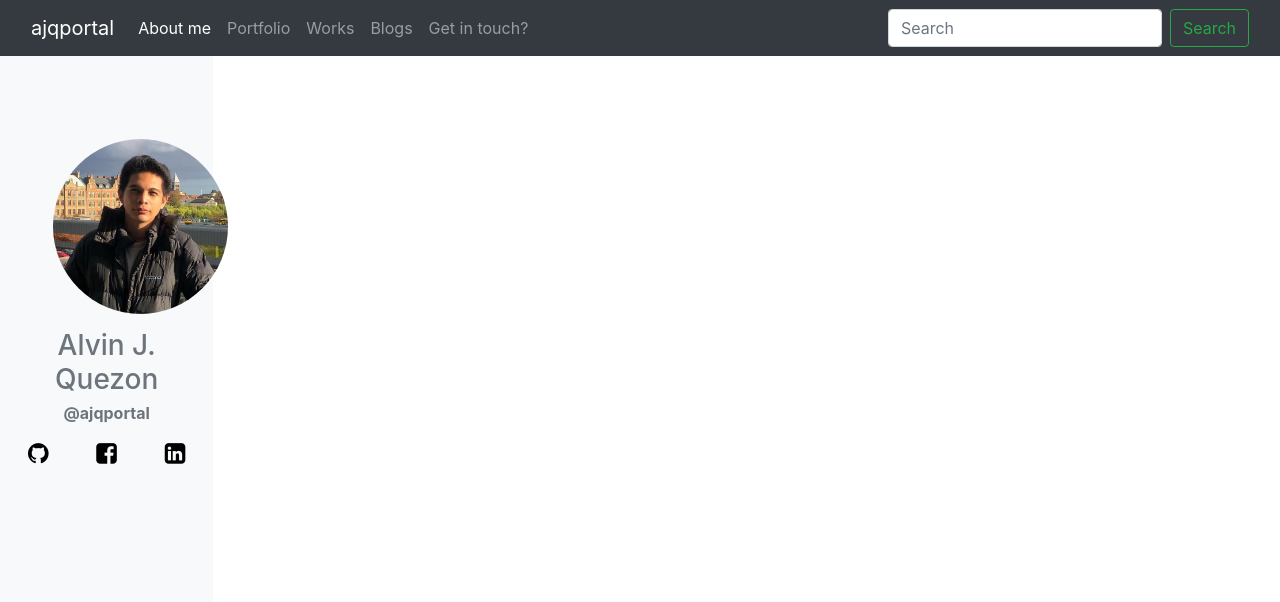
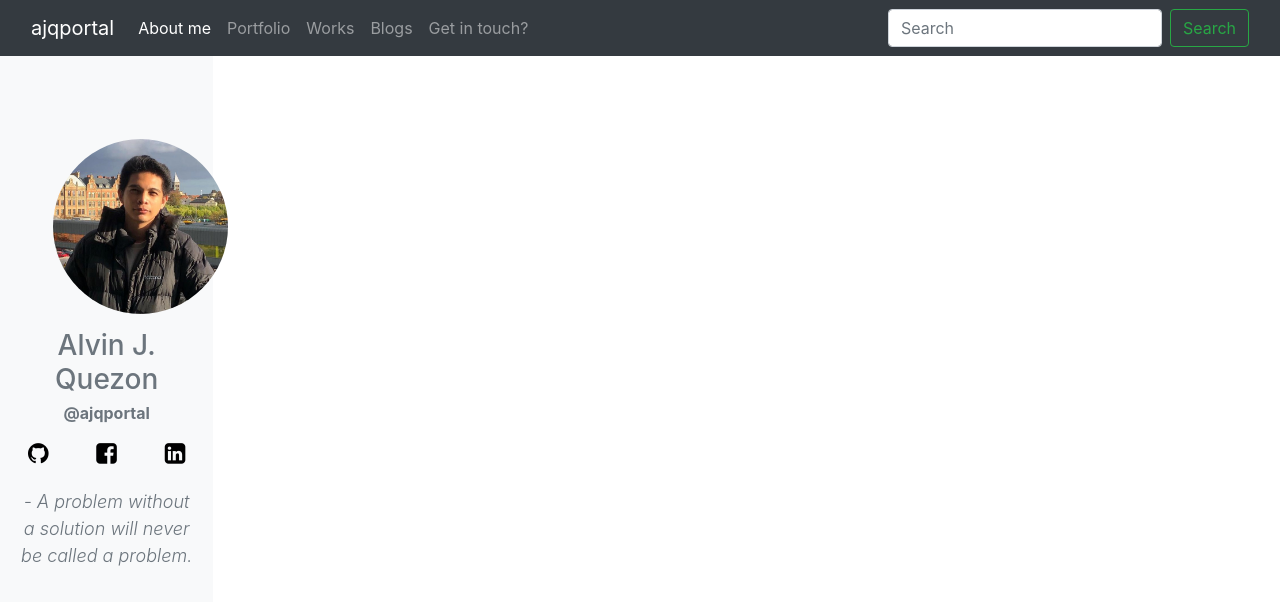
Before and after one commit to ajqportal/ajqportal.github.io, a plain HTML site: page index.html in a window 1280 px wide. Drawn offline with nearby package versions, Linux system fonts and the light colour scheme.

Commit message:
added tagline

```diff
--- a/index.html
+++ b/index.html
@@ -68,6 +68,13 @@
                                 </div>
                             </div>
                         </div>
+                        <div class="nav flex-sm-column" style="padding-top: 20px;">
+                            <div class="col-md-12 text-center">
+                                <p class="lead font-italic text-muted" style="font-size: 18px;">
+                                    - A problem without a solution will never be called a problem.
+                                </p>
+                            </div>
+                        </div>
                     </div>
                 </div>
                 <div class="col">
```
Also changed, not shown: css/offcanvas.css (line endings or trailing spaces).
